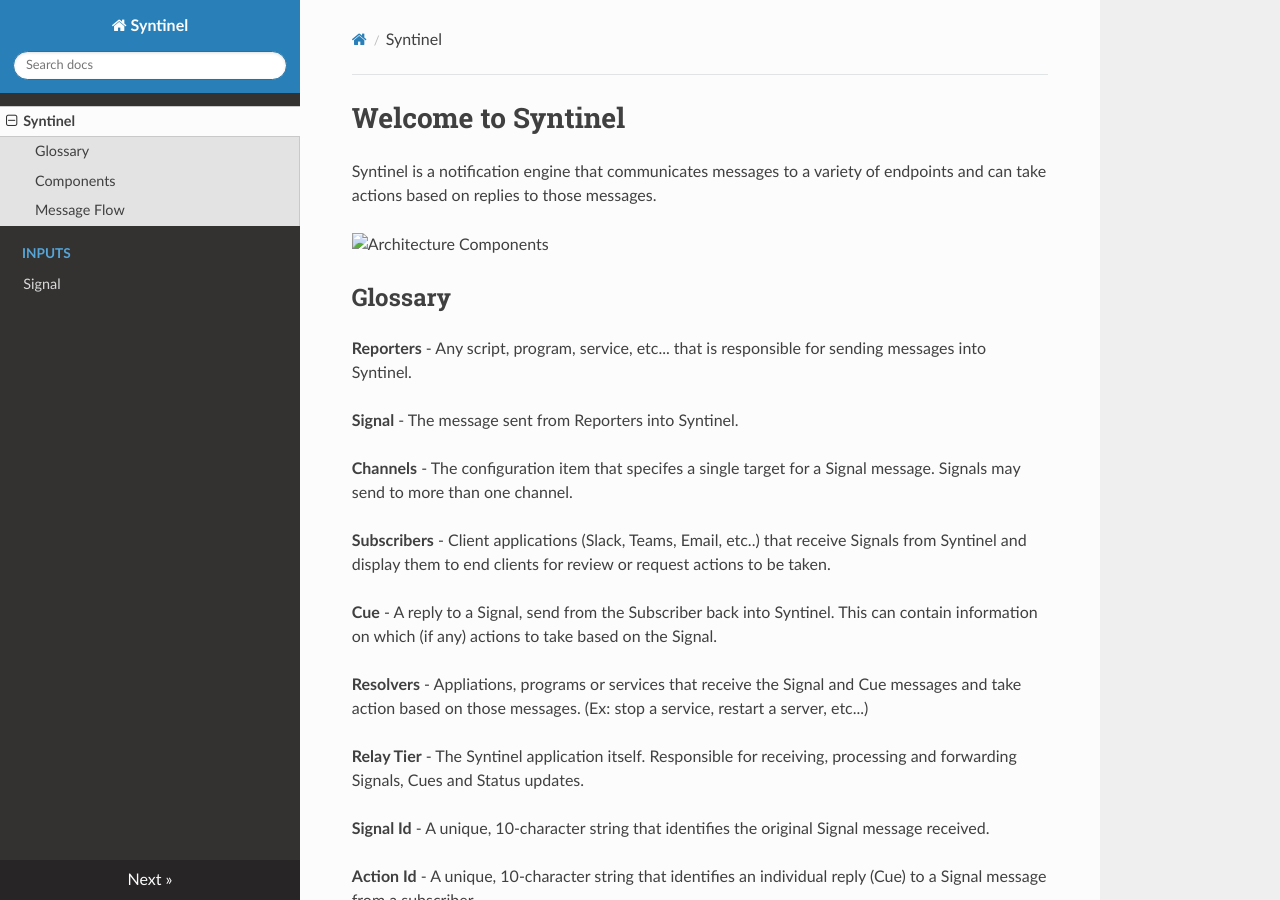
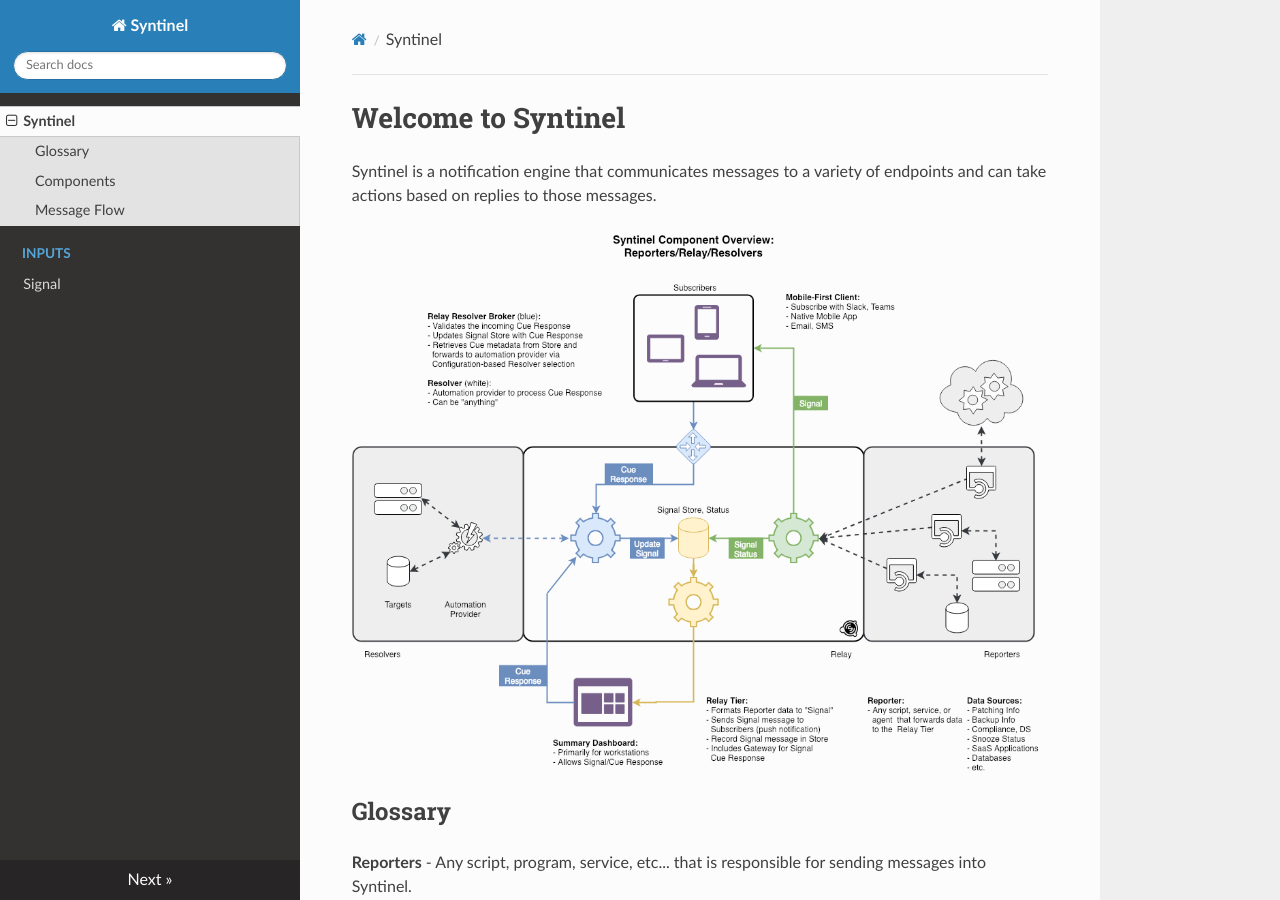
Before and after one commit to SynapseProject/syntinel.docs, an MkDocs documentation site: the page built from docs/index.md, in a window 1280 px wide and 900 px high. Built offline with MkDocs 1.6.1, drawn with Linux system fonts in a browser that asks for light colours; nearby versions of some CDN libraries; old or Windows-style settings are respelled for this version of MkDocs.

Commit message:
Still trying to fix broken image links.

```diff
--- a/docs/index.md
+++ b/docs/index.md
@@ -2,7 +2,7 @@
 
 Syntinel is a notification engine that communicates messages to a variety of endpoints and can take actions based on replies to those messages.
 
-![Architecture Components](../resources/draw.io/Architecture-Components.png)
+![Architecture Components](resources/draw.io/Architecture-Components.png)
 
 ## Glossary
 
```
Also changed, not shown: docs/classes/signal.md (+1 -1 lines), docs/resources/draw.io/Architecture-Components.png (renamed from resources/draw.io/Architecture-Components.png), docs/resources/draw.io/ClassDiagram-CueMessage.png (renamed from resources/draw.io/ClassDiagram-CueMessage.png), docs/resources/draw.io/ClassDiagram-ResolverMessage.png (renamed from resources/draw.io/ClassDiagram-ResolverMessage.png), docs/resources/draw.io/ClassDiagram-SignalMessage.png (renamed from resources/draw.io/ClassDiagram-SignalMessage.png), docs/resources/draw.io/ClassDiagram-StatusMessage.png (renamed from resources/draw.io/ClassDiagram-StatusMessage.png), docs/resources/draw.io/TechnicalArchitecture-RelayTier.png (renamed from resources/draw.io/TechnicalArchitecture-RelayTier.png), 10 other files.
